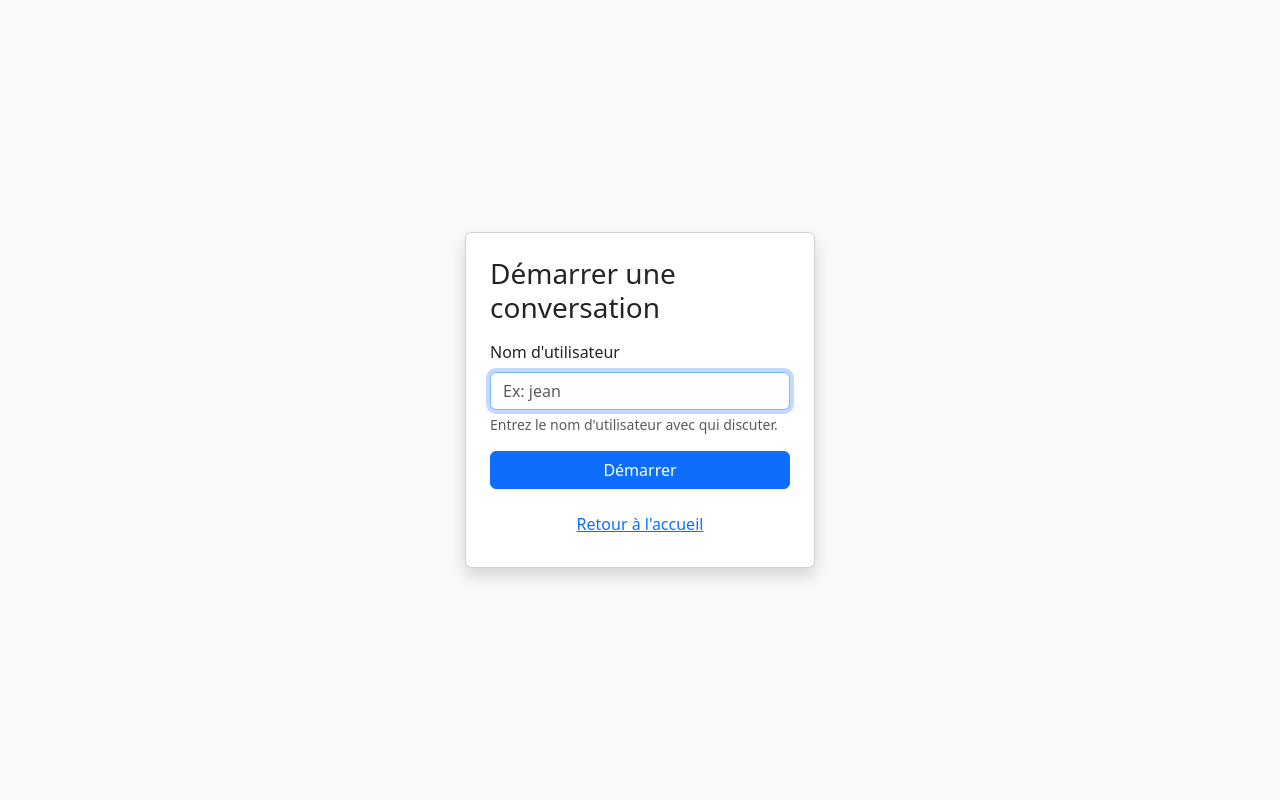
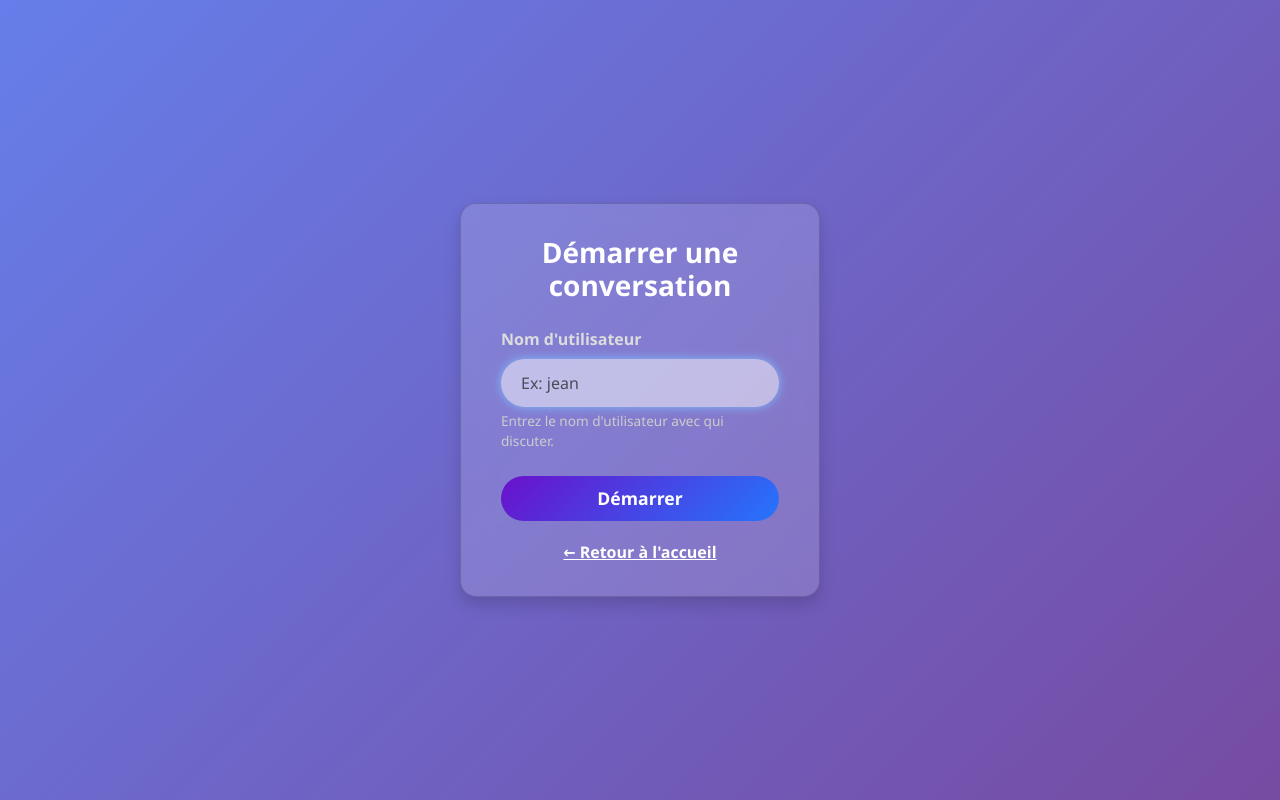
Before and after one commit to aleckklt/WebCHat, a Django app: page /chat/create/ in a window 1280 px wide. Run offline with Django 5.2, Linux system fonts and the light colour scheme; a user stored in the database is signed in.

Commit message:
chat en temps réel gérer et templates gestion

```diff
--- a/chat_app/templates/chat_app/create_conversation.html
+++ b/chat_app/templates/chat_app/create_conversation.html
@@ -5,23 +5,105 @@
     <meta charset="UTF-8" />
     <title>Nouvelle conversation - WebChat</title>
     <link href="https://cdn.jsdelivr.net/npm/bootstrap@5.3.3/dist/css/bootstrap.min.css" rel="stylesheet" />
+    <style>
+        body {
+            background: linear-gradient(135deg, #667eea, #764ba2);
+            min-height: 100vh;
+            display: flex;
+            justify-content: center;
+            align-items: center;
+            font-family: 'Segoe UI', Tahoma, Geneva, Verdana, sans-serif;
+            color: #f0f0f5;
+        }
+        .card {
+            background: rgba(255, 255, 255, 0.15);
+            backdrop-filter: blur(15px);
+            border-radius: 1rem;
+            box-shadow: 0 8px 32px rgba(0, 0, 0, 0.25);
+            padding: 2rem 2.5rem;
+            width: 360px;
+        }
+        h3 {
+            font-weight: 700;
+            margin-bottom: 1.5rem;
+            color: #fff;
+            text-align: center;
+        }
+        label {
+            color: #dcdcdc;
+            font-weight: 600;
+        }
+        input.form-control {
+            border-radius: 50px;
+            padding: 0.75rem 1.25rem;
+            border: none;
+            box-shadow: inset 0 0 8px rgba(255, 255, 255, 0.2);
+            background: rgba(255, 255, 255, 0.3);
+            color: #fff;
+            font-size: 1rem;
+            transition: background 0.3s ease;
+        }
+        input.form-control:focus {
+            background: rgba(255, 255, 255, 0.5);
+            color: #333;
+            outline: none;
+            box-shadow: 0 0 10px #80bdff;
+        }
+        .form-text {
+            font-size: 0.85rem;
+            color: #ccc;
+            margin-top: 0.25rem;
+        }
+        .btn-primary {
+            border-radius: 50px;
+            padding: 0.6rem 1.5rem;
+            font-weight: 700;
+            font-size: 1.1rem;
+            width: 100%;
+            background: #6a11cb;  /* purple gradient */
+            background: linear-gradient(135deg, #6a11cb 0%, #2575fc 100%);
+            border: none;
+            transition: background 0.3s ease;
+        }
+        .btn-primary:hover {
+            background: linear-gradient(135deg, #2575fc 0%, #6a11cb 100%);
+        }
+        .alert-danger {
+            background: rgba(255, 75, 75, 0.2);
+            color: #ff4b4b;
+            border-radius: 0.5rem;
+            font-weight: 600;
+        }
+        .btn-link {
+            color: #fff;
+            display: block;
+            margin-top: 1.2rem;
+            text-align: center;
+            font-weight: 600;
+            text-decoration: underline;
+        }
+        .btn-link:hover {
+            color: #ddd;
+            text-decoration: none;
+        }
+    </style>
 </head>
-<body class="bg-light d-flex justify-content-center align-items-center" style="height:100vh;">
-    <div class="card p-4 shadow" style="width: 350px;">
-        <h3 class="mb-3">Démarrer une conversation</h3>
+<body>
+    <div class="card shadow">
+        <h3>Démarrer une conversation</h3>
         {% if error %}
             <div class="alert alert-danger">{{ error }}</div>
         {% endif %}
-        <form method="POST">
+        <form method="POST" novalidate>
             {% csrf_token %}
-            <div class="mb-3">
+            <div class="mb-4">
                 <label for="username" class="form-label">Nom d'utilisateur</label>
-                <input type="text" id="username" name="username" class="form-control" placeholder="Ex: jean" required autofocus />
+                <input type="text" id="username" name="username" class="form-control" placeholder="Ex: jean" required autofocus autocomplete="off" />
                 <div class="form-text">Entrez le nom d'utilisateur avec qui discuter.</div>
             </div>
-            <button type="submit" class="btn btn-primary w-100">Démarrer</button>
+            <button type="submit" class="btn btn-primary">Démarrer</button>
         </form>
-        <a href="{% url 'chat_app:chat_home' %}" class="btn btn-link mt-3">Retour à l'accueil</a>
+        <a href="{% url 'chat_app:chat_home' %}" class="btn-link">← Retour à l'accueil</a>
     </div>
 </body>
 </html>
```
Also changed, not shown: chat_app/templates/chat_app/conversation_list.html (+121 -34 lines), chat_app/templates/chat_app/home.html (+61 -29 lines), db.sqlite3.
